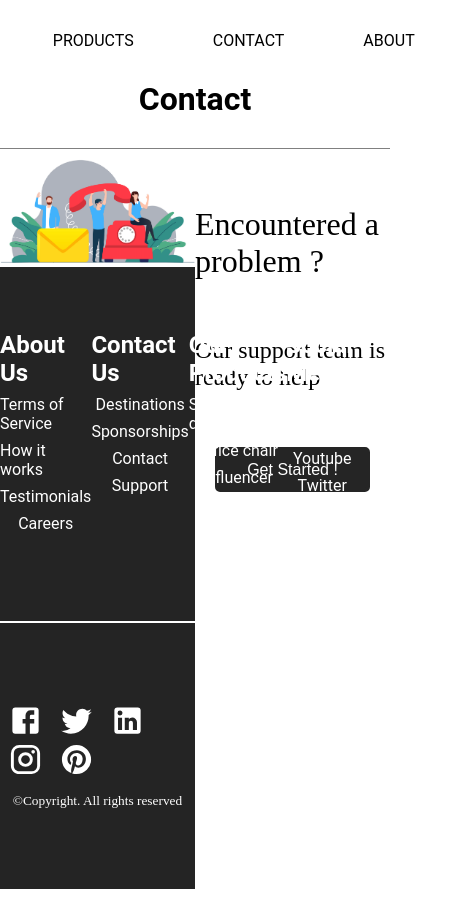
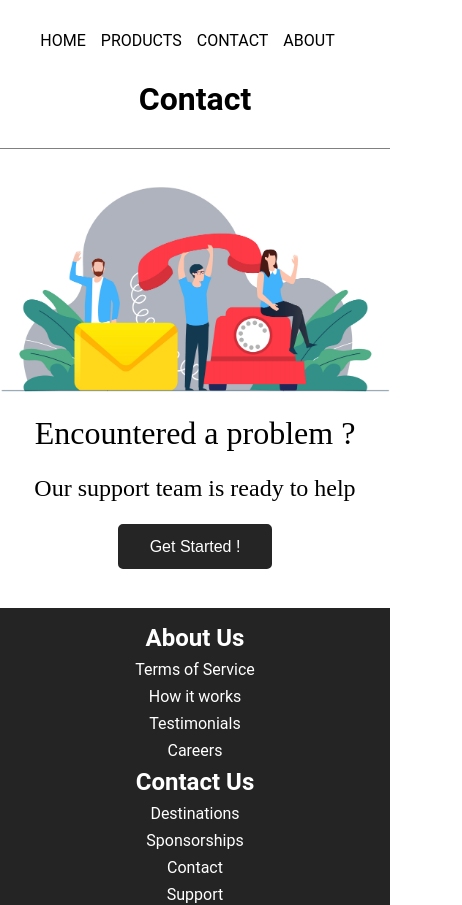
Before and after one commit to araymond11/ecommerce-frontend, a React (Create React App) app: page /contact in a window 390 px wide. Shown: the top 905 px of the page, 462 px wide, since content can reach past the window. Built offline with nearby package versions, Linux system fonts and the light colour scheme.

Commit message:
Ajout media querie pour responsivness

```diff
--- a/src/components/Footer/Footer.css
+++ b/src/components/Footer/Footer.css
@@ -56,3 +56,17 @@
 .website-rights{
   color: white;
 }
+
+/* Mobile */
+@media screen and (max-width: 600px) {
+  .footer-container{
+    padding: 1rem 0 1rem 0;
+  }
+  .upper-section{
+    flex-direction: column;
+    padding-bottom: 1rem;
+  }
+  .bottom-section{
+    padding-top: 1rem;
+  }
+}
--- a/src/components/Navbar/Navbar.css
+++ b/src/components/Navbar/Navbar.css
@@ -32,3 +32,9 @@
     text-decoration: none;
     font-family: Roboto, sans-serif;
 }
+
+@media screen and (max-width: 600px) {
+    .navbar_item{
+        padding: 0;
+    }
+}
--- a/src/components/Navbar/Navbar.jsx
+++ b/src/components/Navbar/Navbar.jsx
@@ -8,7 +8,7 @@ export default function Navbar() {
     <div>
       <nav className='navbar'>
         <ul className='navbar_menu'>
-          <li className='navbar_routes'>
+          <li className='navbar_item'>
             <Link to='/' className='navbar_item'>
                     HOME
             </Link>
--- a/src/pages/About/About.css
+++ b/src/pages/About/About.css
@@ -14,3 +14,10 @@
     line-height: 1.8;
     padding-top: 40px;
 }
+
+/* Mobile */
+@media screen and (max-width: 600px) {
+    .about_container{
+        margin: 0;
+    }
+}
--- a/src/pages/Contact/Contact.css
+++ b/src/pages/Contact/Contact.css
@@ -7,3 +7,50 @@
     align-items: center;
     height: 400px;
 }
+
+.contact_container{
+    border-top: 1px solid gray;
+}
+
+.contact_img_container{
+    height: 50%;
+    width: 50%;
+}
+
+/* Mobile */
+@media screen and (max-width: 600px) {
+    .contact_container{
+      padding: 1rem 0 1rem 0;
+      display: flex;
+      flex-direction: column;
+    }
+
+    .contact_img_container{
+        height: auto;
+        width: auto;
+    }
+
+    .contact_right_side{
+        width: auto;
+        height: 200px;
+    }
+}
+
+/* Tablet */
+@media screen and (max-width: 1024px) {
+    .contact_container{
+      padding: 1rem 0 1rem 0;
+      display: flex;
+      flex-direction: column;
+    }
+
+    .contact_img_container{
+        height: auto;
+        width: auto;
+    }
+
+    .contact_right_side{
+        width: auto;
+        height: 200px;
+    }
+}
--- a/src/pages/Contact/Contact.jsx
+++ b/src/pages/Contact/Contact.jsx
@@ -5,8 +5,8 @@ export default function Contact() {
   return(
     <>
       <h1 className='product_header'>Contact</h1>
-      <div style= {{borderTop: '1px solid gray'}}>
-        <img src={process.env.PUBLIC_URL + '/contact.png'} alt="" style= {{height:'50%', width:'50%'}} />
+      <div className='contact_container'>
+        <img src={process.env.PUBLIC_URL + '/contact.png'} alt="" className='contact_img_container'/>
         <div className='contact_right_side'>
           <span style= {{fontSize:'2rem'}}>Encountered a problem ?</span>
           <span style= {{fontSize:'1.5rem'}}>Our support team is ready to help</span>
--- a/src/pages/Homepage/Homepage.css
+++ b/src/pages/Homepage/Homepage.css
@@ -120,3 +120,25 @@
         margin-right: 0px;
     }
 }
+
+/* Mobile */
+@media screen and (max-width: 600px) {
+    .cover{
+        height: 40vh;
+    }
+    .cover_quote{
+        font: 1.4rem Futura;
+    }
+    .center{
+        flex-direction: column-reverse;
+    }
+    .row_1_right_side{
+        width: auto;
+    }
+    .row_1_left_side{
+        width: 80%;
+        font: 1.5rem Meta, sans-serif;
+        text-align: center;
+        margin-bottom: 10px
+    }
+}
--- a/src/pages/Products/Products.jsx
+++ b/src/pages/Products/Products.jsx
@@ -25,7 +25,6 @@ function Products() {
 
   const filterProduct = async (e) => {
     setFilter(e);
-    console.log(filter);
   };
 
   return(
```
Also changed, not shown: src/pages/Products/Products.css (line endings or trailing spaces).
